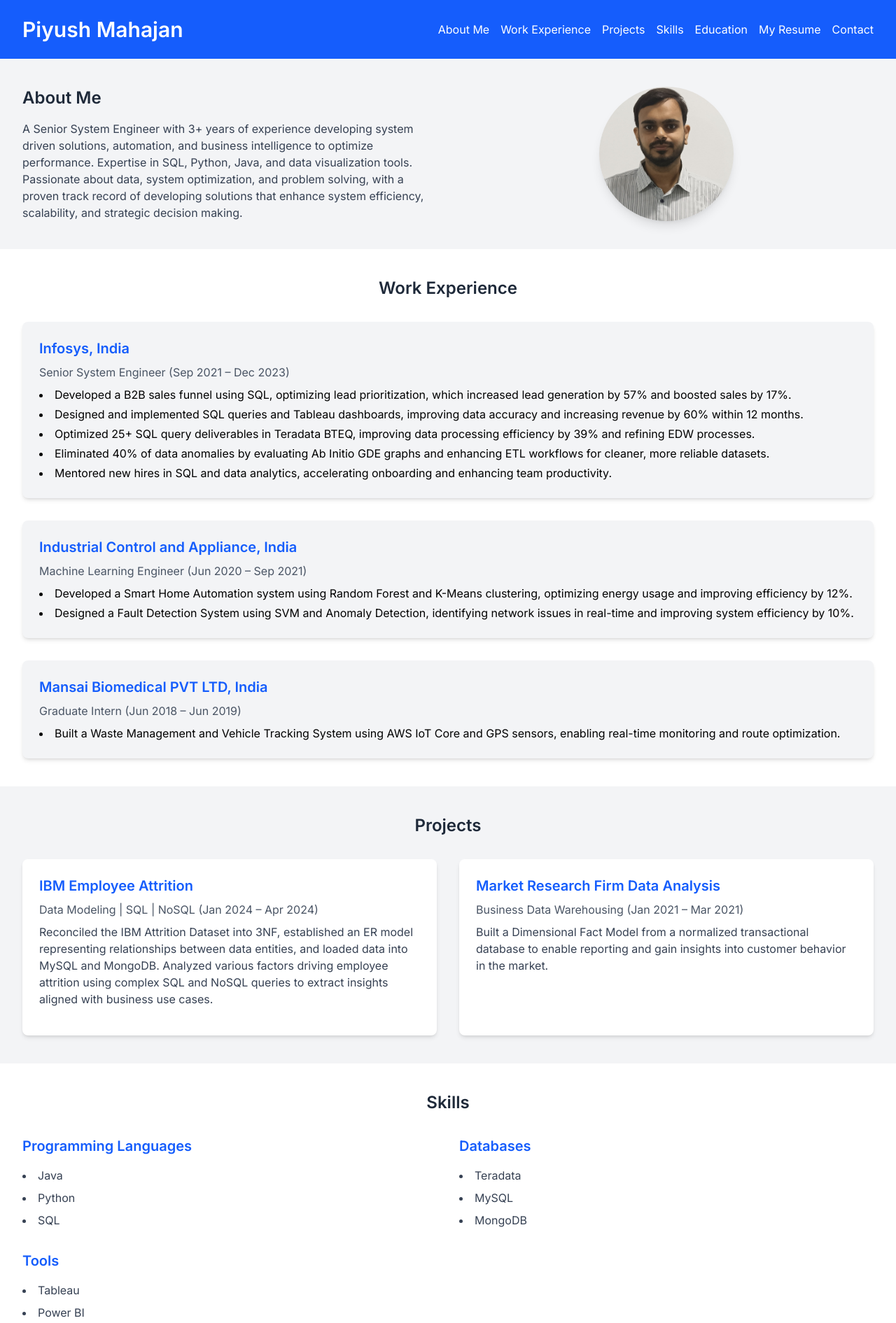
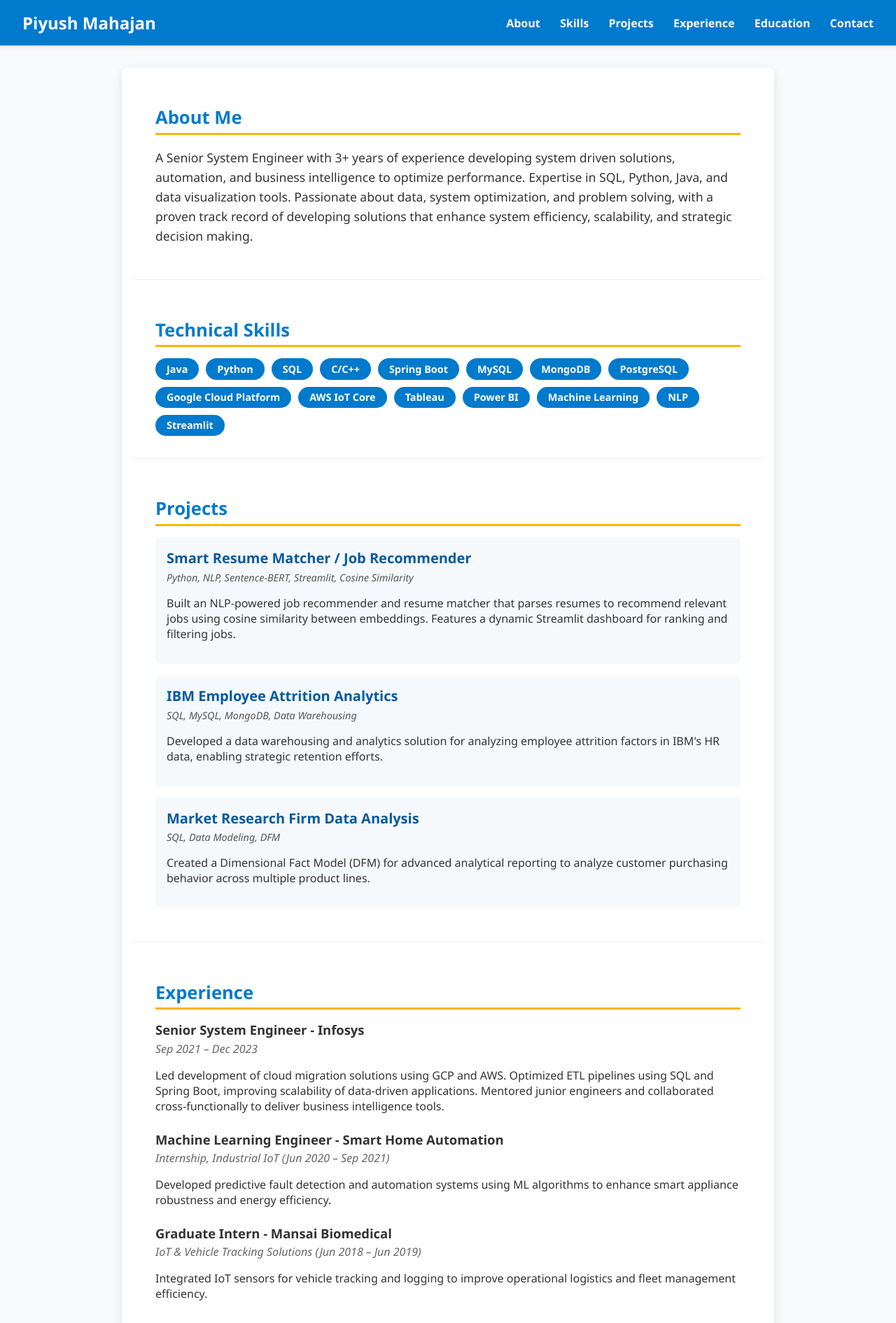
Before and after one commit to piyushm97/piyush-portfolio, a plain HTML site: page index.html in a window 1280 px wide. Shown: the top 1891 px of the page at 70% size. Drawn offline with nearby package versions, Linux system fonts and the light colour scheme.

Commit message:
Update index.html
Update

```diff
--- a/index.html
+++ b/index.html
@@ -1,187 +1,249 @@
 <!DOCTYPE html>
 <html lang="en">
 <head>
-    <meta charset="UTF-8">
-    <meta name="viewport" content="width=device-width, initial-scale=1.0">
-    <title>Piyush Mahajan</title>
-    <link href="https://fonts.googleapis.com/css2?family=Inter:wght@400;600;700&display=swap" rel="stylesheet">
-    <script src="https://unpkg.com/@tailwindcss/browser@latest"></script>
+  <meta charset="UTF-8" />
+  <meta name="viewport" content="width=device-width, initial-scale=1" />
+  <title>Piyush Mahajan Portfolio</title>
   <style>
     body {
-            font-family: 'Inter', sans-serif;
+      margin: 0;
+      font-family: 'Segoe UI', Tahoma, Geneva, Verdana, sans-serif;
+      background-color: #f8fafc;
+      color: #333;
+      scroll-behavior: smooth;
+    }
+    header {
+      background-color: #007acc;
+      color: white;
+      padding: 1rem 2rem;
+      position: sticky;
+      top: 0;
+      display: flex;
+      justify-content: space-between;
+      align-items: center;
+      box-shadow: 0 2px 6px rgba(0,0,0,0.1);
+      z-index: 100;
+    }
+    header h1 {
+      margin: 0;
+      font-weight: 700;
+      font-size: 1.5rem;
+    }
+    nav a {
+      margin-left: 1.5rem;
+      color: white;
+      text-decoration: none;
+      font-weight: 600;
+      transition: color 0.3s ease;
+    }
+    nav a:hover {
+      color: #ffb400;
+    }
+    main {
+      max-width: 900px;
+      margin: 2rem auto 4rem;
+      padding: 0 1rem;
+      background: white;
+      border-radius: 8px;
+      box-shadow: 0 5px 15px rgba(0,0,0,0.1);
+    }
+    section {
+      padding: 2rem;
+      border-bottom: 1px solid #eee;
+    }
+    section:last-child {
+      border-bottom: none;
+    }
+    h2 {
+      color: #007acc;
+      font-weight: 700;
+      border-bottom: 3px solid #ffb400;
+      padding-bottom: 0.3rem;
+      margin-bottom: 1rem;
+      font-size: 1.6rem;
+    }
+    .about-text {
+      font-size: 1.1rem;
+      line-height: 1.6;
+      margin-bottom: 1rem;
+    }
+    .skills-list {
+      display: flex;
+      flex-wrap: wrap;
+      gap: 10px;
+    }
+    .skill-item {
+      background-color: #007acc;
+      color: white;
+      padding: 0.35rem 1rem;
+      border-radius: 20px;
+      font-weight: 600;
+      font-size: 0.9rem;
+      user-select: none;
+    }
+    .project-card {
+      background-color: #f6f9fc;
+      border-radius: 8px;
+      padding: 1rem;
+      margin-bottom: 1rem;
+      transition: box-shadow 0.3s;
+    }
+    .project-card:hover {
+      box-shadow: 0 6px 20px rgba(0,0,0,0.15);
+    }
+    .project-title {
+      margin: 0 0 0.3rem 0;
+      font-weight: 700;
+      font-size: 1.25rem;
+      color: #035a9e;
+    }
+    .project-tech {
+      font-style: italic;
+      color: #555;
+      margin-bottom: 0.5rem;
+      font-size: 0.9rem;
+    }
+    .experience-item, .education-item {
+      margin-bottom: 1.5rem;
+    }
+    .item-title {
+      font-weight: 700;
+      font-size: 1.15rem;
+      margin-bottom: 0.2rem;
+    }
+    .item-subtitle {
+      font-style: italic;
+      color: #666;
+      margin-bottom: 0.3rem;
+    }
+    .item-date {
+      font-size: 0.9rem;
+      color: #999;
+      margin-bottom: 0.5rem;
+    }
+    .contact-info a {
+      color: #007acc;
+      text-decoration: none;
+    }
+    .contact-info a:hover {
+      text-decoration: underline;
+    }
+    @media (max-width: 600px) {
+      header {
+        flex-direction: column;
+        align-items: flex-start;
+      }
+      nav {
+        margin-top: 0.5rem;
+        display: flex;
+        flex-wrap: wrap;
+      }
+      nav a {
+        margin: 0.25rem 1rem 0.25rem 0;
+      }
+      main {
+        margin: 1rem;
+      }
     }
   </style>
 </head>
-<body class="bg-gray-100">
-    <header class="bg-blue-600 text-white py-6 px-4 sm:px-6 md:px-8">
-        <div class="container mx-auto flex flex-col sm:flex-row items-center justify-between">
-            <h1 class="text-3xl font-semibold">Piyush Mahajan</h1>
-            <nav class="mt-4 sm:mt-0">
-                <ul class="flex space-x-4">
-                    <li><a href="#about" class="hover:text-blue-200 no-underline">About Me</a></li>
-                    <li><a href="#work" class="hover:text-blue-200 no-underline">Work Experience</a></li>
-                    <li><a href="#projects" class="hover:text-blue-200 no-underline">Projects</a></li>
-                    <li><a href="#skills" class="hover:text-blue-200 no-underline">Skills</a></li>
-                    <li><a href="#education" class="hover:text-blue-200 no-underline">Education</a></li>
-                    <li><a href="PiyushMahajan25(Resume)(System).docx" target="_blank" rel="noopener noreferrer" class="hover:text-blue-200 no-underline">My Resume</a></li>
-                    <li><a href="#contact" class="hover:text-blue-200 no-underline">Contact</a></li>
-                </ul>
+<body>
+  <header>
+    <h1>Piyush Mahajan</h1>
+    <nav>
+      <a href="#about">About</a>
+      <a href="#skills">Skills</a>
+      <a href="#projects">Projects</a>
+      <a href="#experience">Experience</a>
+      <a href="#education">Education</a>
+      <a href="#contact">Contact</a>
     </nav>
-        </div>
   </header>
-
-    <section id="about" class="bg-gray-100 py-10 px-4 sm:px-6 md:px-8">
-        <div class="container mx-auto grid md:grid-cols-2 gap-8 items-center">
-            <div>
-                <h2 class="text-2xl font-semibold text-gray-800 mb-4">About Me</h2>
-                <p class="text-gray-700">
-                    A Senior System Engineer with 3+ years of experience developing system driven solutions, automation, and business intelligence to optimize performance. Expertise in SQL, Python, Java, and data visualization tools. Passionate about data, system optimization, and problem solving, with a proven track record of developing solutions that enhance system efficiency, scalability, and strategic decision making.
-                </p>
-            </div>
-            <div class="flex justify-center">
-                <img src="images/profile.jpg" alt="Piyush Mahajan" class="w-48 h-48 rounded-full shadow-lg object-cover">
-            </div>
-
+  <main>
+    <section id="about">
+      <h2>About Me</h2>
+      <p class="about-text">A Senior System Engineer with 3+ years of experience developing system driven solutions, automation, and business intelligence to optimize performance. Expertise in SQL, Python, Java, and data visualization tools. Passionate about data, system optimization, and problem solving, with a proven track record of developing solutions that enhance system efficiency, scalability, and strategic decision making.</p>
+    </section>
+    <section id="skills">
+      <h2>Technical Skills</h2>
+      <div class="skills-list">
+        <span class="skill-item">Java</span>
+        <span class="skill-item">Python</span>
+        <span class="skill-item">SQL</span>
+        <span class="skill-item">C/C++</span>
+        <span class="skill-item">Spring Boot</span>
+        <span class="skill-item">MySQL</span>
+        <span class="skill-item">MongoDB</span>
+        <span class="skill-item">PostgreSQL</span>
+        <span class="skill-item">Google Cloud Platform</span>
+        <span class="skill-item">AWS IoT Core</span>
+        <span class="skill-item">Tableau</span>
+        <span class="skill-item">Power BI</span>
+        <span class="skill-item">Machine Learning</span>
+        <span class="skill-item">NLP</span>
+        <span class="skill-item">Streamlit</span>
       </div>
     </section>
-
-    <section id="work" class="bg-white py-10 px-4 sm:px-6 md:px-8">
-        <div class="container mx-auto">
-            <h2 class="text-2xl font-semibold text-gray-800 mb-8 text-center">Work Experience</h2>
-            <div class="space-y-8">
-                <div class="bg-gray-100 rounded-lg shadow-md p-6">
-                    <h3 class="text-xl font-semibold text-blue-600 mb-2">Infosys, India</h3>
-                    <p class="text-gray-600 mb-2">Senior System Engineer (Sep 2021 – Dec 2023)</p>
-                    <ul class="list-disc list-inside space-y-1">
-                        <li>Developed a B2B sales funnel using SQL, optimizing lead prioritization, which increased lead generation by 57% and boosted sales by 17%.</li>
-                        <li>Designed and implemented SQL queries and Tableau dashboards, improving data accuracy and increasing revenue by 60% within 12 months.</li>
-                        <li>Optimized 25+ SQL query deliverables in Teradata BTEQ, improving data processing efficiency by 39% and refining EDW processes.</li>
-                        <li>Eliminated 40% of data anomalies by evaluating Ab Initio GDE graphs and enhancing ETL workflows for cleaner, more reliable datasets.</li>
-                        <li>Mentored new hires in SQL and data analytics, accelerating onboarding and enhancing team productivity.</li>
-                    </ul>
+    <section id="projects">
+      <h2>Projects</h2>
+      <div class="project-card">
+        <h3 class="project-title">Smart Resume Matcher / Job Recommender</h3>
+        <div class="project-tech">Python, NLP, Sentence-BERT, Streamlit, Cosine Similarity</div>
+        <p>Built an NLP-powered job recommender and resume matcher that parses resumes to recommend relevant jobs using cosine similarity between embeddings. Features a dynamic Streamlit dashboard for ranking and filtering jobs.</p>
       </div>
-                <div class="bg-gray-100 rounded-lg shadow-md p-6">
-                    <h3 class="text-xl font-semibold text-blue-600 mb-2">Industrial Control and Appliance, India</h3>
-                    <p class="text-gray-600 mb-2">Machine Learning Engineer (Jun 2020 – Sep 2021)</p>
-                    <ul class="list-disc list-inside space-y-1">
-                        <li>Developed a Smart Home Automation system using Random Forest and K-Means clustering, optimizing energy usage and improving efficiency by 12%.</li>
-                        <li>Designed a Fault Detection System using SVM and Anomaly Detection, identifying network issues in real-time and improving system efficiency by 10%.</li>
-                    </ul>
+      <div class="project-card">
+        <h3 class="project-title">IBM Employee Attrition Analytics</h3>
+        <div class="project-tech">SQL, MySQL, MongoDB, Data Warehousing</div>
+        <p>Developed a data warehousing and analytics solution for analyzing employee attrition factors in IBM's HR data, enabling strategic retention efforts.</p>
       </div>
-                <div class="bg-gray-100 rounded-lg shadow-md p-6">
-                    <h3 class="text-xl font-semibold text-blue-600 mb-2">Mansai Biomedical PVT LTD, India</h3>
-                    <p class="text-gray-600 mb-2">Graduate Intern (Jun 2018 – Jun 2019)</p>
-                    <ul class="list-disc list-inside space-y-1">
-                        <li>Built a Waste Management and Vehicle Tracking System using AWS IoT Core and GPS sensors, enabling real-time monitoring and route optimization.</li>
-                    </ul>
-                </div>
-            </div>
+      <div class="project-card">
+        <h3 class="project-title">Market Research Firm Data Analysis</h3>
+        <div class="project-tech">SQL, Data Modeling, DFM</div>
+        <p>Created a Dimensional Fact Model (DFM) for advanced analytical reporting to analyze customer purchasing behavior across multiple product lines.</p>
       </div>
     </section>
-
-    <section id="projects" class="bg-gray-100 py-10 px-4 sm:px-6 md:px-8">
-        <div class="container mx-auto">
-            <h2 class="text-2xl font-semibold text-gray-800 mb-8 text-center">Projects</h2>
-            <div class="grid md:grid-cols-2 gap-8">
-                <div class="bg-white rounded-lg shadow-md p-6">
-                    <h3 class="text-xl font-semibold text-blue-600 mb-2">IBM Employee Attrition</h3>
-                    <p class="text-gray-600 mb-2">Data Modeling | SQL | NoSQL (Jan 2024 – Apr 2024)</p>
-                    <p class="text-gray-700 mb-4">
-                        Reconciled the IBM Attrition Dataset into 3NF, established an ER model representing relationships between data entities, and loaded data into MySQL and MongoDB. Analyzed various factors driving employee attrition using complex SQL and NoSQL queries to extract insights aligned with business use cases.
-                    </p>
+    <section id="experience">
+      <h2>Experience</h2>
+      <div class="experience-item">
+        <div class="item-title">Senior System Engineer - Infosys</div>
+        <div class="item-subtitle">Sep 2021 – Dec 2023</div>
+        <p>Led development of cloud migration solutions using GCP and AWS. Optimized ETL pipelines using SQL and Spring Boot, improving scalability of data-driven applications. Mentored junior engineers and collaborated cross-functionally to deliver business intelligence tools.</p>
       </div>
-                <div class="bg-white rounded-lg shadow-md p-6">
-                    <h3 class="text-xl font-semibold text-blue-600 mb-2">Market Research Firm Data Analysis</h3>
-                    <p class="text-gray-600 mb-2">Business Data Warehousing (Jan 2021 – Mar 2021)</p>
-                    <p class="text-gray-700 mb-4">
-                        Built a Dimensional Fact Model from a normalized transactional database to enable reporting and gain insights into customer behavior in the market.
-                    </p>
+      <div class="experience-item">
+        <div class="item-title">Machine Learning Engineer - Smart Home Automation</div>
+        <div class="item-subtitle">Internship, Industrial IoT (Jun 2020 – Sep 2021)</div>
+        <p>Developed predictive fault detection and automation systems using ML algorithms to enhance smart appliance robustness and energy efficiency.</p>
       </div>
-            </div>
+      <div class="experience-item">
+        <div class="item-title">Graduate Intern - Mansai Biomedical</div>
+        <div class="item-subtitle">IoT & Vehicle Tracking Solutions (Jun 2018 – Jun 2019)</div>
+        <p>Integrated IoT sensors for vehicle tracking and logging to improve operational logistics and fleet management efficiency.</p>
       </div>
     </section>
-
-    <section id="skills" class="bg-white py-10 px-4 sm:px-6 md:px-8">
-        <div class="container mx-auto">
-            <h2 class="text-2xl font-semibold text-gray-800 mb-8 text-center">Skills</h2>
-            <div class="grid grid-cols-1 md:grid-cols-2 gap-8">
-                <div>
-                    <h3 class="text-xl font-semibold text-blue-600 mb-4">Programming Languages</h3>
-                    <ul class="list-disc list-inside space-y-2 text-gray-700">
-                        <li>Java</li>
-                        <li>Python</li>
-                        <li>SQL</li>
-                    </ul>
+    <section id="education">
+      <h2>Education</h2>
+      <div class="education-item">
+        <div class="item-title">MS in Information Technology</div>
+        <div class="item-subtitle">Lindsey Wilson University (Expected Dec 2025)</div>
       </div>
-                <div>
-                    <h3 class="text-xl font-semibold text-blue-600 mb-4">Databases</h3>
-                    <ul class="list-disc list-inside space-y-2 text-gray-700">
-                        <li>Teradata</li>
-                        <li>MySQL</li>
-                        <li>MongoDB</li>
-                    </ul>
+      <div class="education-item">
+        <div class="item-title">MS in Business Analytics</div>
+        <div class="item-subtitle">University of Texas at Arlington (Completed Dec 2024)</div>
       </div>
-                <div>
-                    <h3 class="text-xl font-semibold text-blue-600 mb-4">Tools</h3>
-                    <ul class="list-disc list-inside space-y-2 text-gray-700">
-                        <li>Tableau</li>
-                        <li>Power BI</li>
-                        <li>Ab Initio GDE</li>
-                        <li>AWS IoT Core</li>
-                        <li>Git</li>
-                        <li>Scrum</li>
-                        <li>Jira</li>
-                    </ul>
-                </div>
-            </div>
+      <div class="education-item">
+        <div class="item-title">Bachelor of Engineering in Computer Science</div>
+        <div class="item-subtitle">University of Pune (Completed May 2021)</div>
       </div>
     </section>
-
-    <section id="education" class="bg-gray-100 py-10 px-4 sm:px-6 md:px-8">
-        <div class="container mx-auto">
-            <h2 class="text-2xl font-semibold text-gray-800 mb-8 text-center">Education</h2>
-            <div class="space-y-6">
-                <div class="bg-white rounded-lg shadow-md p-6">
-                    <h3 class="text-xl font-semibold text-blue-600 mb-2">Lindsey Wilson College, Kentucky</h3>
-                    <p class="text-gray-600 mb-2">Master of Science in Information Technology (Dec 2025)</p>
-                </div>
-                <div class="bg-white rounded-lg shadow-md p-6">
-                    <h3 class="text-xl font-semibold text-blue-600 mb-2">University of Texas at Arlington, Texas</h3>
-                    <p class="text-gray-600 mb-2">Master of Science in Business Analytics (Dec 2024)</p>
-                </div>
-                <div class="bg-white rounded-lg shadow-md p-6">
-                    <h3 class="text-xl font-semibold text-blue-600 mb-2">University of Pune, India</h3>
-                    <p class="text-gray-600 mb-2">Bachelor of Engineering, Computer Science (May 2021)</p>
-                </div>
-            </div>
-        </div>
+    <section id="contact">
+      <h2>Contact</h2>
+      <p class="contact-info">
+        Email: <a href="mailto:pmahajan97@gmail.com">pmahajan97@gmail.com</a><br />
+        Phone: 737-328-3935<br />
+        LinkedIn: <a href="https://www.linkedin.com/in/piyushmahajan" target="_blank">linkedin.com/in/piyushmahajan</a><br />
+        GitHub: <a href="https://github.com/piyushm97" target="_blank">github.com/piyushm97</a>
+      </p>
     </section>
-
-    <section id="contact" class="bg-blue-600 text-white py-10 px-4 sm:px-6 md:px-8">
-        <div class="container mx-auto text-center">
-            <h2 class="text-2xl font-semibold mb-6">Contact Me</h2>
-            <p class="text-lg mb-4">Email: pmahajan97@gmail.com</p>
-            <p class="text-lg mb-4">Phone: 737-328-3935</p>
-            <p class="text-lg">LinkedIn: <a href="https://www.linkedin.com/in/piyushmahajan" target="_blank" rel="noopener noreferrer" class="text-blue-200 hover:underline">Piyush Mahajan</a></p>
-        </div>
-    </section>
-
-    <footer class="bg-gray-800 text-white py-4 px-4 sm:px-6 md:px-8">
-        <div class="container mx-auto text-center">
-            <p>© 2024 Piyush Mahajan. All rights reserved.</p>
-        </div>
-    </footer>
-
-    <script>
-    // Smooth scrolling for navigation links
-    document.querySelectorAll('a[href^="#"]').forEach(anchor => {
-        anchor.addEventListener('click', function (e) {
-            e.preventDefault();
-            document.querySelector(this.getAttribute('href')).scrollIntoView({
-                behavior: 'smooth'
-            });
-        });
-    });
-    </script>
+  </main>
 </body>
 </html>
```
Lines whose indentation alone changed are shown as unchanged.
